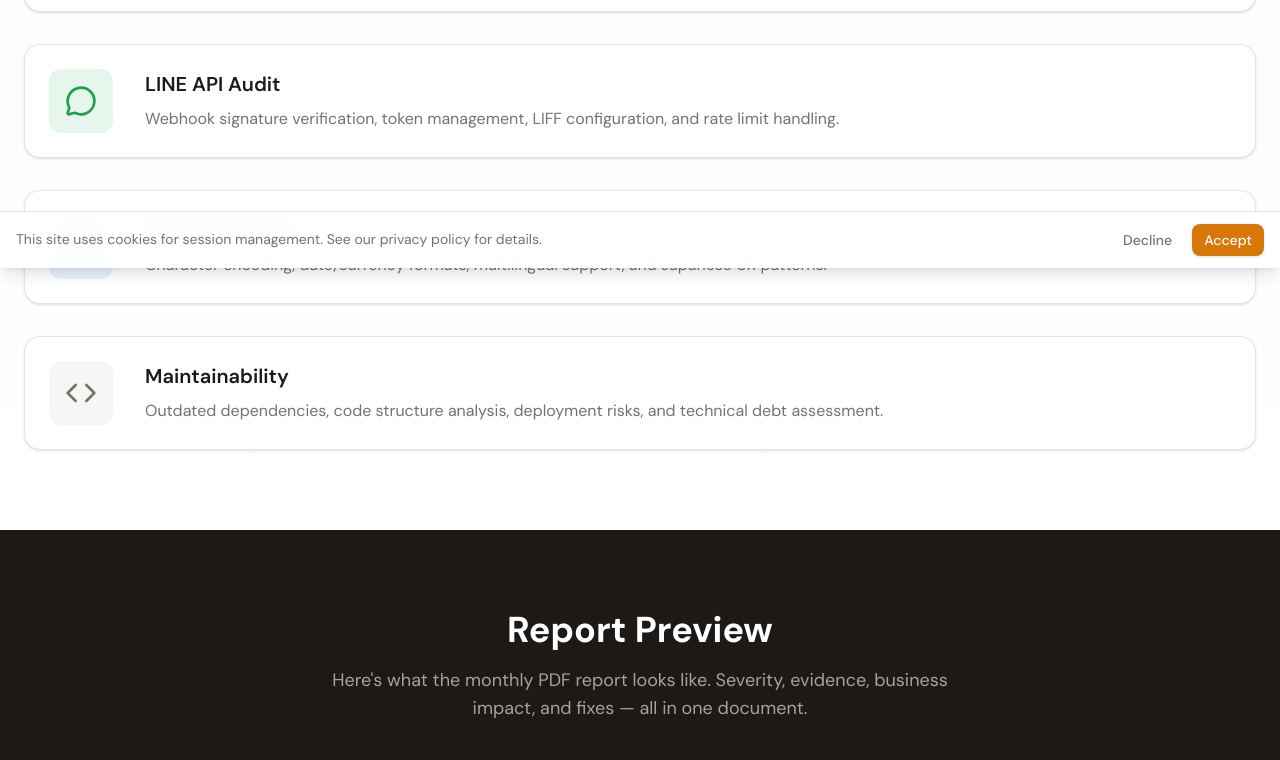
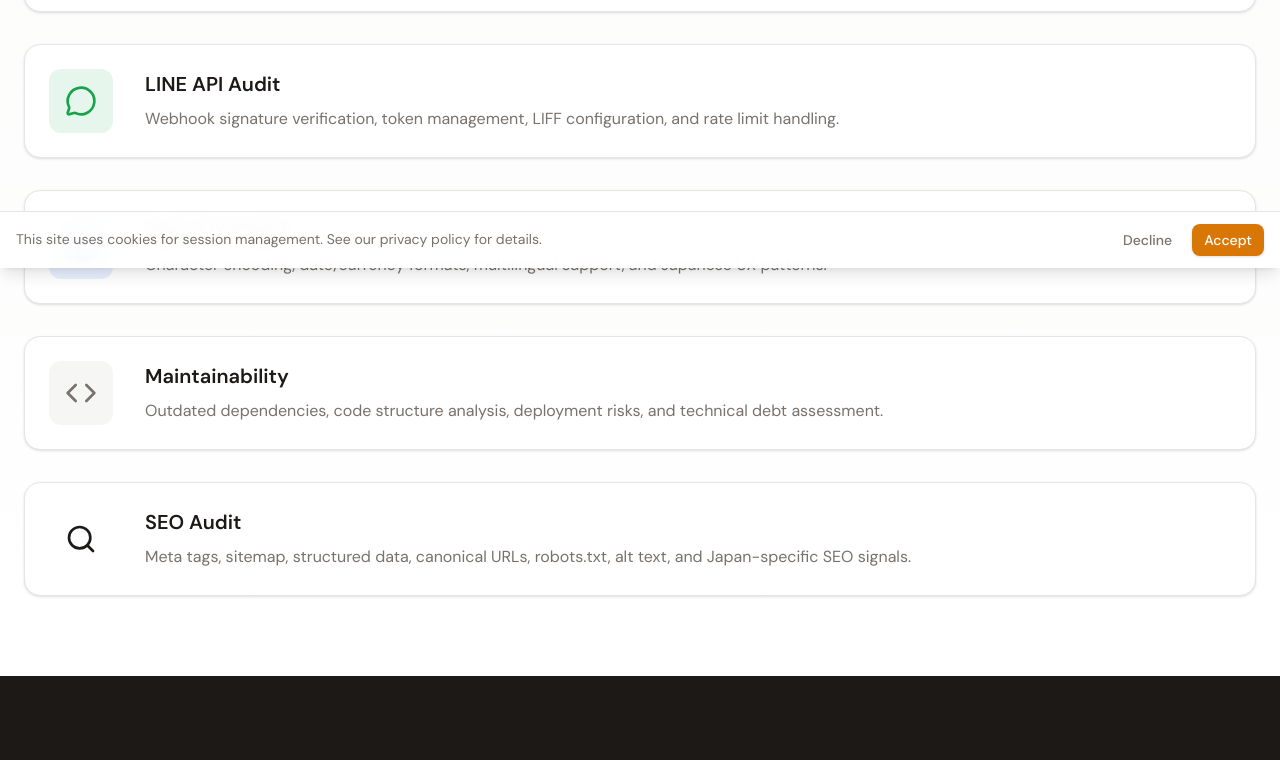
Before and after one commit to daitok6/WebMori, a Next.js app: page /en/features in a window 1280 px wide. Shown: the part 532-1292 px from the top of the page. Built offline with nearby package versions, Linux system fonts and the light colour scheme; no server answers.

Commit message:
feat: add SEO lens icon and entry to features page
Co-Authored-By: Claude Sonnet 4.6 <noreply@anthropic.com>

```diff
--- a/src/app/[locale]/features/page.tsx
+++ b/src/app/[locale]/features/page.tsx
@@ -5,7 +5,7 @@ import { useState } from "react";
 import { Card } from "@/components/ui/card";
 import { ScrollReveal } from "@/components/motion/scroll-reveal";
 import { CTASection } from "@/components/marketing/cta-section";
-import { Shield, Zap, MessageCircle, Globe, Code, GitPullRequest, AlertTriangle, XCircle, CheckCircle, ArrowRight } from "lucide-react";
+import { Shield, Zap, MessageCircle, Globe, Code, Search, GitPullRequest, AlertTriangle, XCircle, CheckCircle, ArrowRight } from "lucide-react";
 import { cn } from "@/lib/utils";
 import { Link } from "@/i18n/navigation";
 
@@ -15,6 +15,7 @@ const lenses = [
   { icon: MessageCircle, color: "text-severity-good", bg: "bg-severity-good/10" },
   { icon: Globe, color: "text-severity-low", bg: "bg-severity-low/10" },
   { icon: Code, color: "text-ink-muted", bg: "bg-ink-subtle/10" },
+  { icon: Search, color: "text-brand-gold", bg: "bg-brand-gold/10" },
 ];
 
 const stackKeys = ["shopify", "wordpress", "nextjs", "line"] as const;
@@ -38,7 +39,7 @@ export default function FeaturesPage() {
           </ScrollReveal>
 
           <div className="mt-16 space-y-8">
-            {[0, 1, 2, 3, 4].map((i) => {
+            {[0, 1, 2, 3, 4, 5].map((i) => {
               const LensIcon = lenses[i].icon;
               return (
                 <ScrollReveal key={i} delay={i * 0.1}>
```
